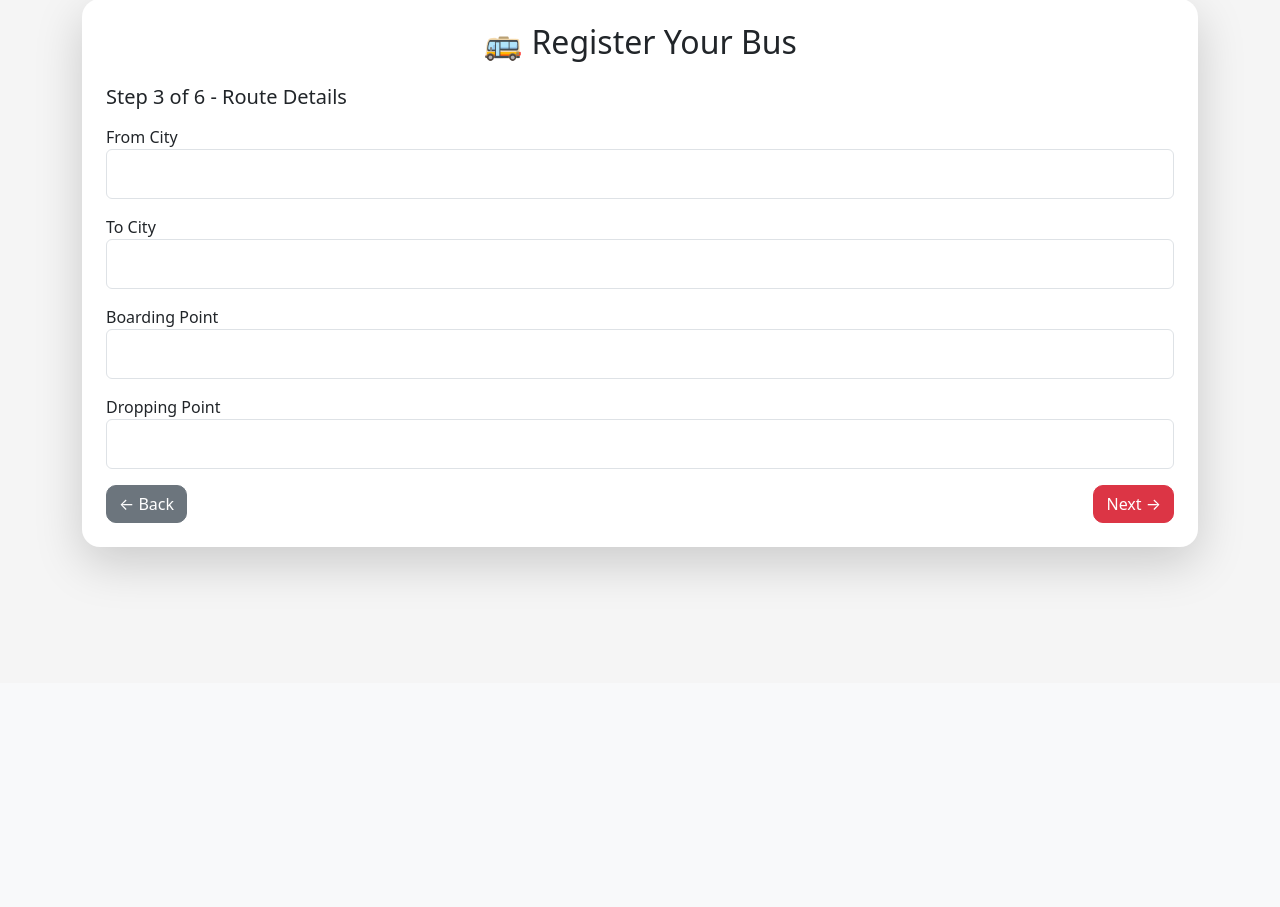
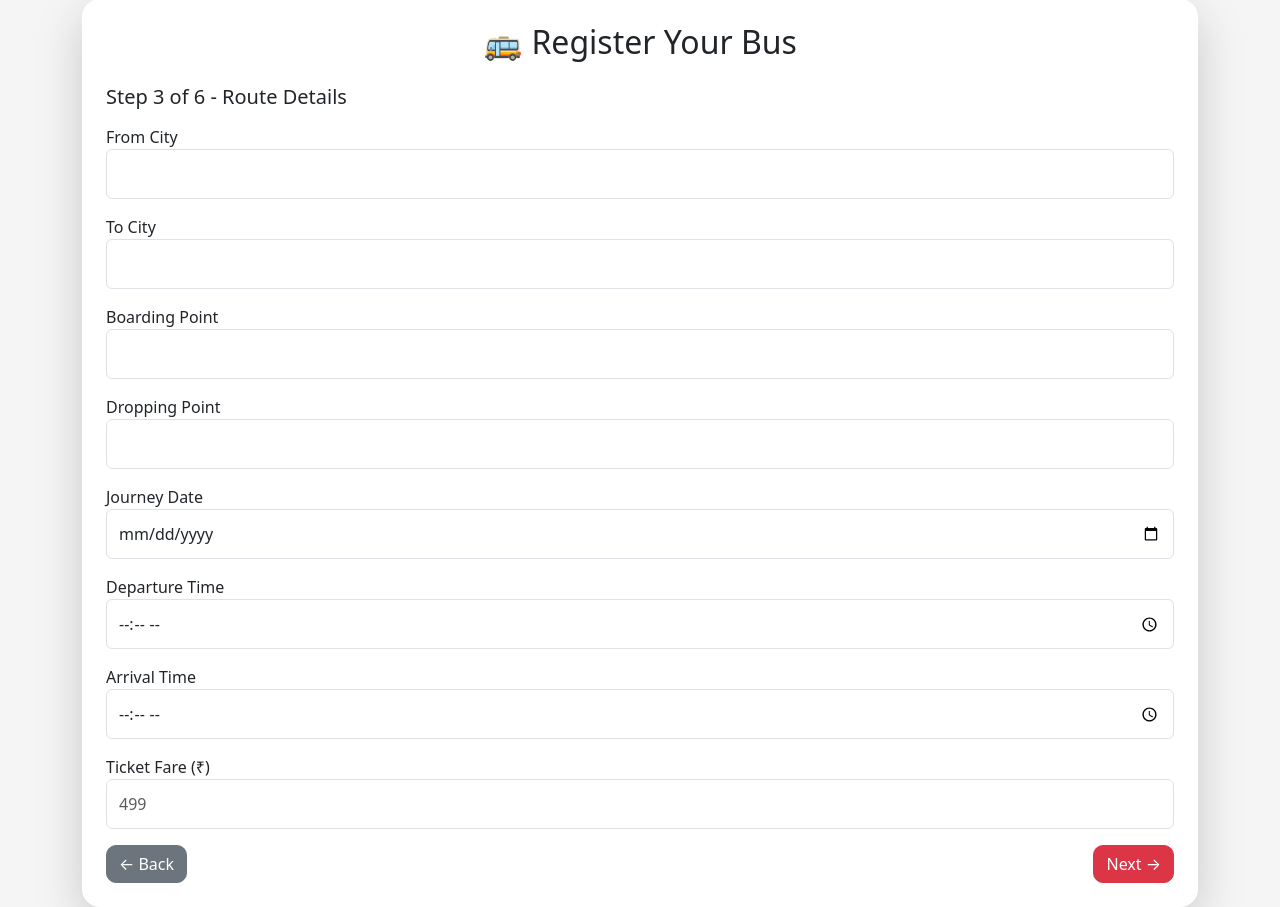
Before and after one commit to Mohdabbas786110/BUSSGO, a Flask app: template templates/register_bus_step3.html in a window 1280 px wide. Shown: the part 117-1024 px from the top of the page. Before the commit the page ends 702 px from the top, so only its background shows below. Run offline with Flask 3, Linux system fonts and the light colour scheme; the template is opened without the code that fills it, so the values that code supplies are empty.

Commit message:
Implemented multi-step templates work flow

```diff
--- a/templates/index.html
+++ b/templates/index.html
@@ -111,7 +111,7 @@
 
         <div class="col-md-3 mb-3">
             <div class="card p-3 text-center">
-                  Basti → Lucknow
+                Basti → Lucknow
             </div>
         </div>
 
--- a/templates/register_bus_step3.html
+++ b/templates/register_bus_step3.html
@@ -50,6 +50,43 @@
                        required>
             </div>
 
+            <div class="mb-3">
+                <label>Journey Date</label>
+                <input
+                       type="date"
+                       name="journey_date"
+                       class="form-control"
+                       required>
+            </div>
+
+            <div class="mb-3">
+                <label>Departure Time</label>
+                <input
+                       type="time"
+                       name="departure_time"
+                       class="form-control"
+                       required>
+            </div>
+
+            <div class="mb-3">
+                <label>Arrival Time</label>
+                <input
+                       type="time"
+                       name="arrival_time"
+                       class="form-control"
+                       required>
+            </div>
+
+            <div class="mb-3">
+                <label>Ticket Fare (₹)</label>
+                <input
+                       type="number"
+                       name="fare"
+                       class="form-control"
+                       placeholder="499"
+                       required>
+            </div>
+
             <div class="d-flex justify-content-between">
 
                 <a href="/register-bus/step2"
```
